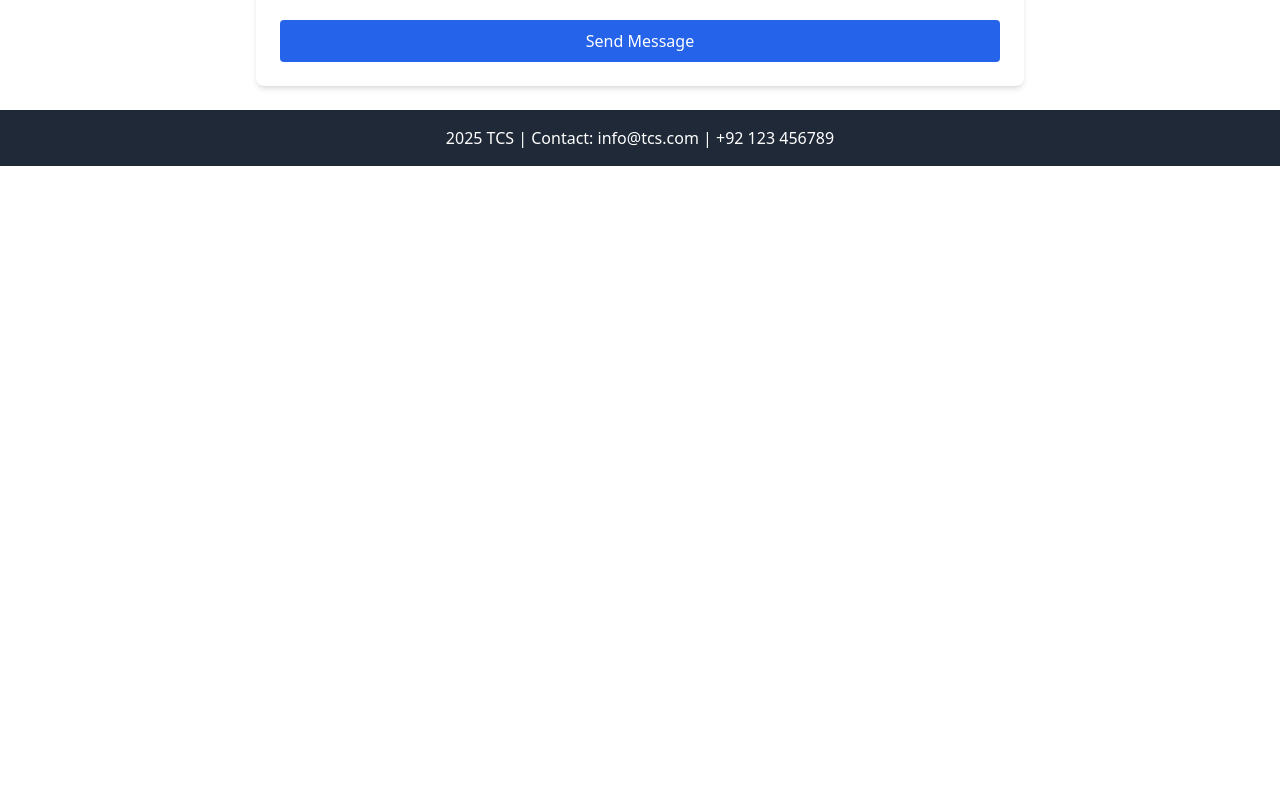
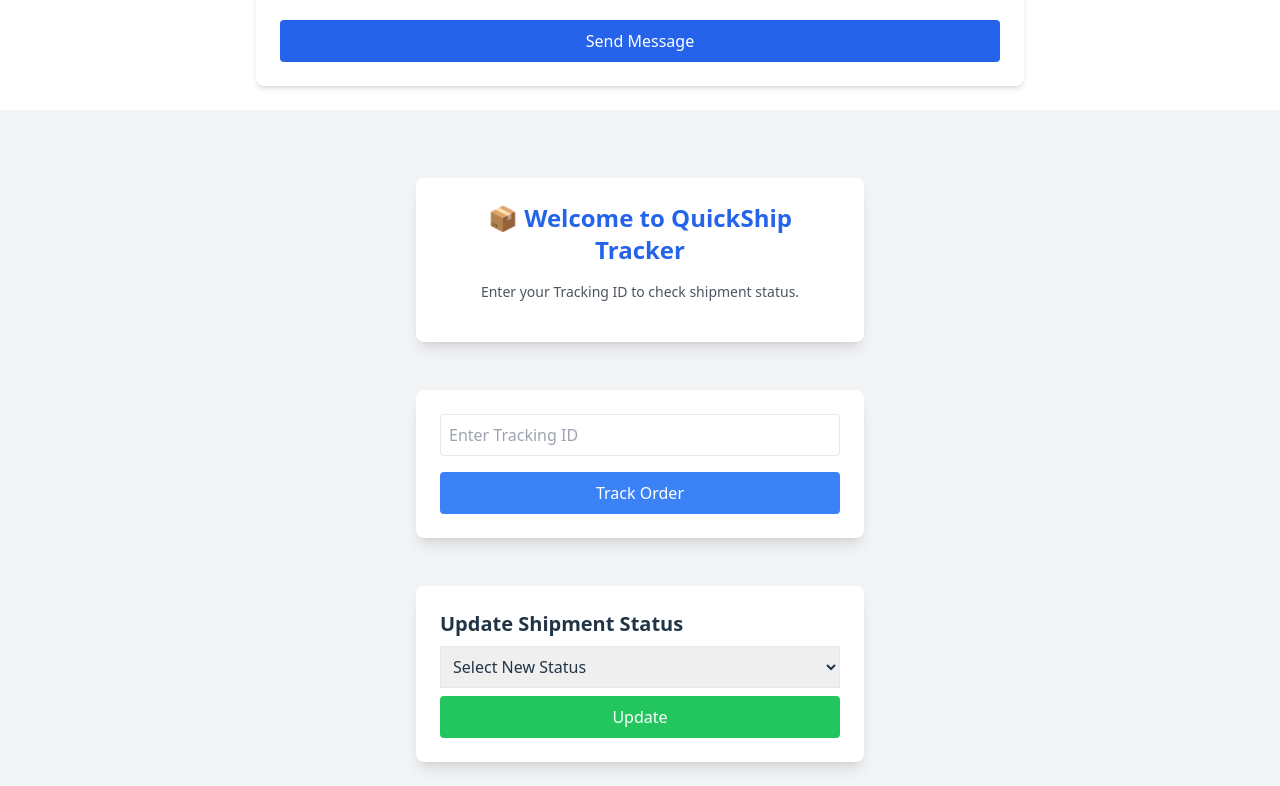
Before and after one commit to nabeelkhok/Semester-Project, a React (Vite) app in the folder tcs-app/: page / in a window 1280 px wide. Shown: the part 2414-3200 px from the top of the page. Before the commit the page ends 2580 px from the top, so only its background shows below. Built offline with nearby package versions, Linux system fonts and the light colour scheme.

Commit message:
Update App.jsx

```diff
--- a/tcs-app/src/App.jsx
+++ b/tcs-app/src/App.jsx
@@ -11,53 +11,59 @@ import AboutStatsCounter from './Views/about/AboutStatsCounter';
 import AboutTeam from './Views/about/AboutTeam';
 import AboutTestimonials from './Views/about/AboutTestimonials';
 import ContactForm from './Views/contact/ContactForm';
+// import CustomerInfo from './Views/shipment/CustomerInfo';
+// import ShipmentCard from './Views/shipment/ShipmentCard';
+// import CardLayout from './Views/shipment/CardLayout';
+// import SectionContainer from './Views/shipment/SectionContainer';
+// import TrackingPage from './Views/tracking/TrackingPage';
+import ShipmentTracker from './Views/shipment/ShipmentTracker';
 
-/*// Home Page Components
-import HomeSlideshow from './Views/Home/HomeSlideShow';
-import HomeFeatures from './Views/Home/HomeFeatures';
-import HomeInfoSection from './Views/Home/HomeInfoSection';
-import HomeCallToAction from './Views/Home/HomeCallToAction';
-import HomeTestimonials from './Views/Home/HomeTestimonials';
+ //Sample shipment if you need to pass props
+// const sampleShipment = {
+//   trackingID: "10001",
+//   customerName: "Alice Johnson",
+//   status: "Pending",
+//   estimatedDelivery: "2025-03-25",
+//   lastUpdated: "2025-03-18"
+// };
 
-// About Page Components
-import AboutHeroSection from './Views/about/AboutHeroSection';
-import AboutOverview from './Views/about/AboutOverview';
-import AboutStatsCounter from './Views/about/AboutStatsCounter';
-import AboutTestimonials from './Views/about/AboutTestimonials';
-import AboutCallToAction from './Views/about/AboutCallToAction';
-import AboutPartners from './Views/about/AboutPartners';
-import AboutMissionVision from './Views/about/AboutMissionVision';
-import AboutTeam from './Views/about/AboutTeam';
-
-// Contact Page Components
-import ContactForm from './Views/contact/ContactForm';
-
-// Tracking Page Components
-import TrackingSection from './Views/tracking/TrackingSection';
-import TrackingResult from './Views/tracking/TrackingResult';*/
+const mockShipments = [
+    { trackingID: "10001", customerName: "Alice", status: "Pending", estimatedDelivery: "2025-05-07", lastUpdated: "2025-05-01" },
+    { trackingID: "10002", customerName: "Bob", status: "In Transit", estimatedDelivery: "2025-05-06", lastUpdated: "2025-05-03" },
+    { trackingID: "10003", customerName: "Charlie", status: "Delivered", estimatedDelivery: "2025-05-04", lastUpdated: "2025-05-04" },
+  ];
 
 function App() {
-    return (
-        <>
-        <Router>
-            <Navbar/>
-            <AboutCallToAction/>
-            <AboutHeroSection/>
-            <AboutMissionVision/>
-            <AboutOverview/>
-            <AboutPartners/>
-            <AboutStatsCounter/>
-            <AboutTeam/>
-            <AboutTestimonials/>
-            <ContactForm/>
-
-
-            <Footer/>
-
-        </Router>
-
-        </>
-    );
+  return (
+    <Router>
+      <Navbar />
+      {/* You can use <Routes> with <Route> if you want page-based routing */}
+      {/* Example: <Routes><Route path="/tracking" element={<TrackingPage shipment={sampleShipment} />} /></Routes> */}
+      <AboutCallToAction />
+      <AboutHeroSection />
+      <AboutMissionVision />
+      <AboutOverview />
+      <AboutPartners />
+      <AboutStatsCounter />
+      <AboutTeam />
+      <AboutTestimonials />
+      <ContactForm />
+       {/* <ShipmentCard />
+      <CustomerInfo />
+      <CardLayout />
+      <SectionContainer />
+      <TrackingPage shipment={sampleShipment} />  */}
+     <ShipmentTracker
+        title="📦 Welcome to QuickShip Tracker"
+        initialData={mockShipments}
+      >
+        <p className="text-gray-600 text-sm text-center mb-4">
+          Enter your Tracking ID to check shipment status.
+        </p>
+      </ShipmentTracker>
+      <Footer />
+    </Router>
+  );
 }
 
 export default App;
```
